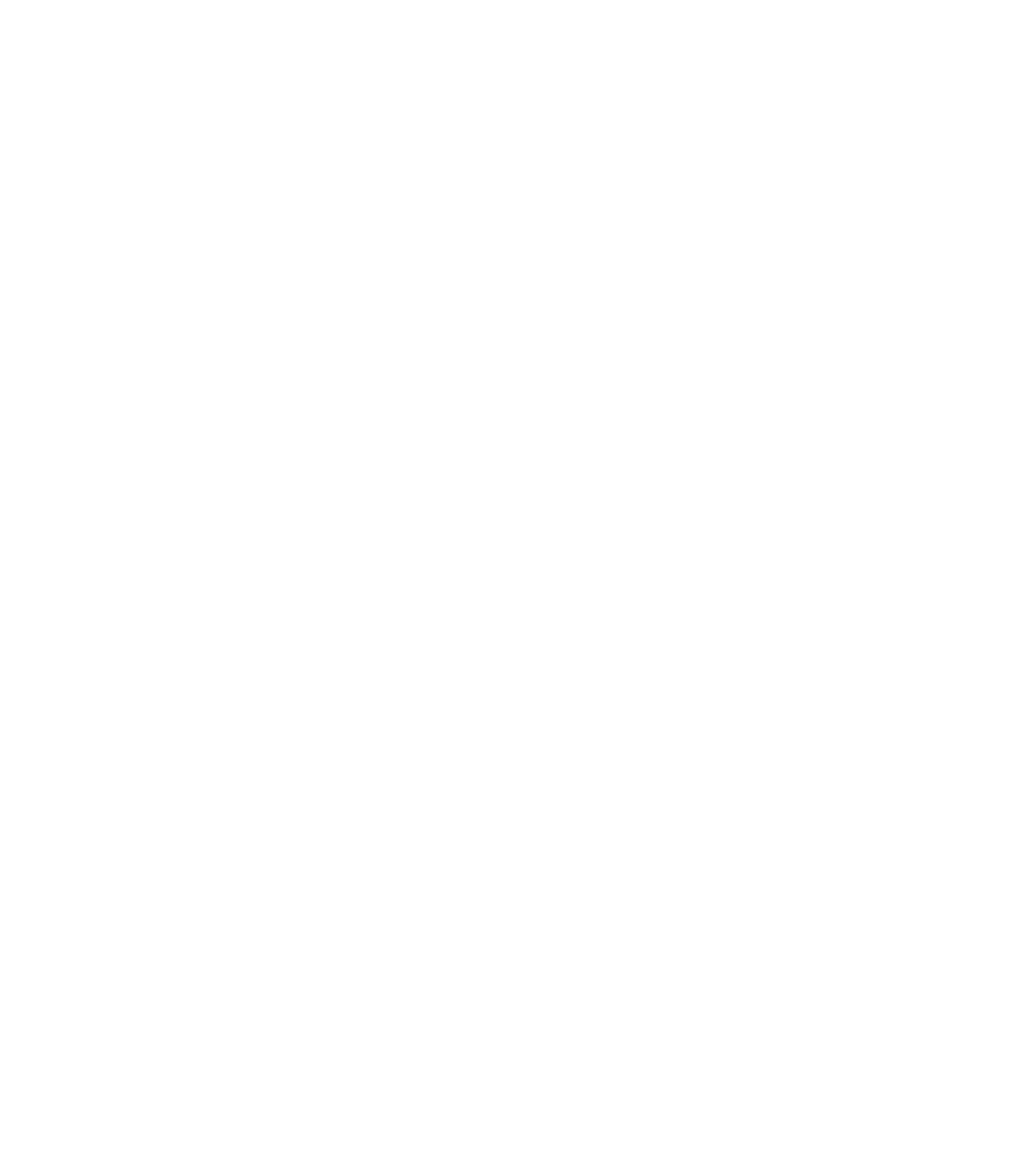
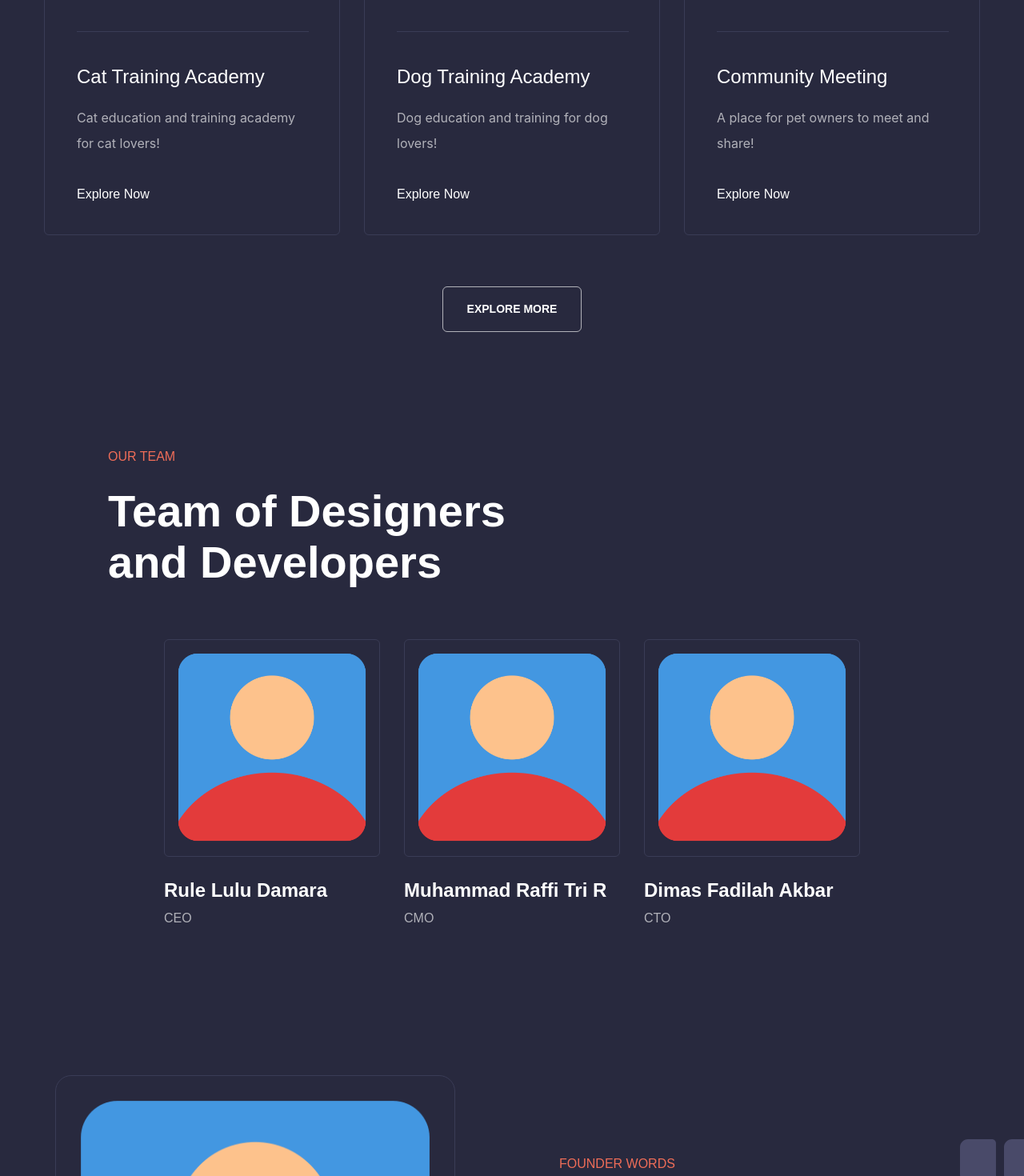
Before and after one commit to dimss113/Sean-fe, a React (Create React App) app: page / in a window 1280 px wide. Shown: the part 4880-6350 px from the top of the page at 80% size. Before the commit the page ends 4738 px from the top, so only its background shows below. Built offline with nearby package versions, Linux system fonts and the light colour scheme.

Commit message:
feat: minor fixes 2

```diff
--- a/src/Screen/HomeScreen.js
+++ b/src/Screen/HomeScreen.js
@@ -370,6 +370,9 @@
               </div>
             </div>
           </div>
+          <EventSection />
+          <TeamSection />
+          <FounderSection />
         </div>
       </Layout>
     </>
```
